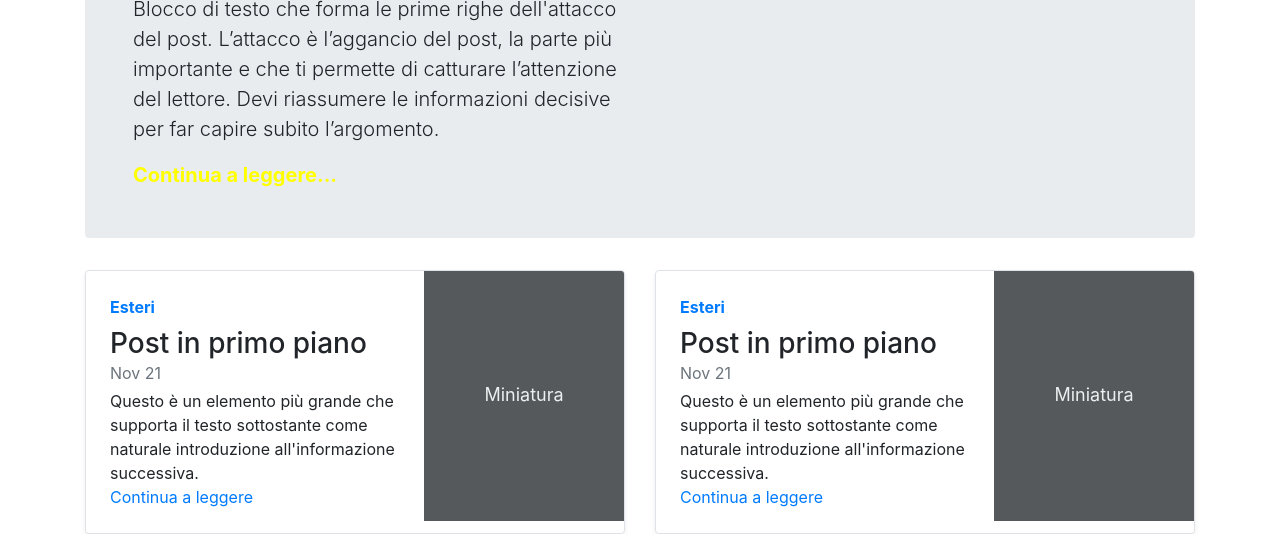
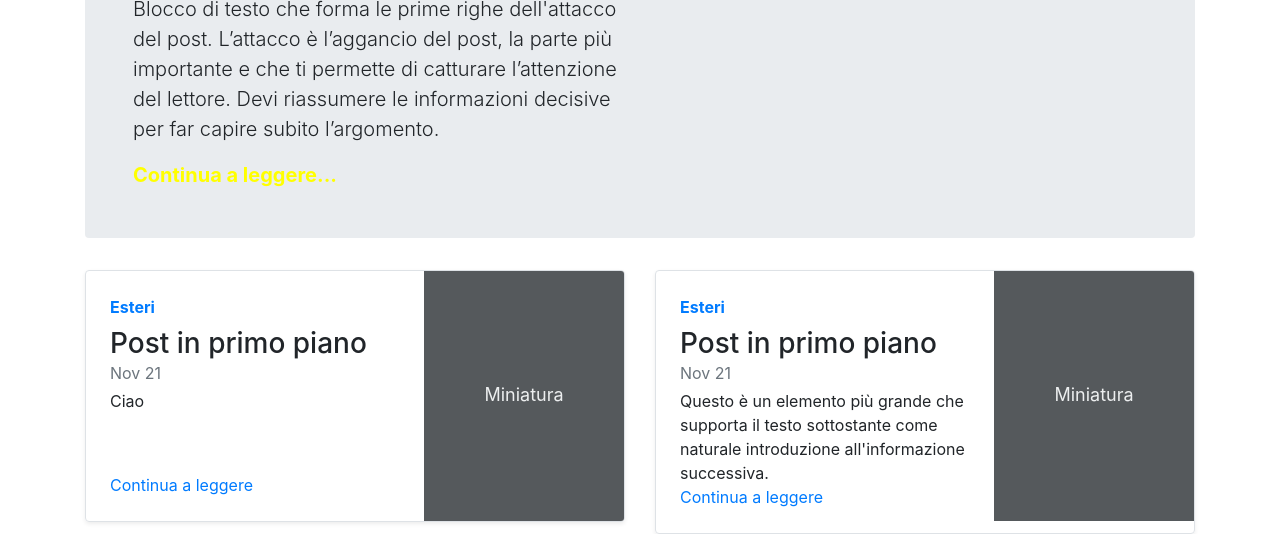
Before and after one commit to LoZioSpada/Advanced-CSS, a plain HTML site: page index.html in a window 1280 px wide. Shown: the part 299-833 px from the top of the page. Drawn offline with nearby package versions, Linux system fonts and the light colour scheme.

Commit message:
Advanced CSS
- Effettuato alcune modifiche per il comportamento nel browser;

```diff
--- a/index.html
+++ b/index.html
@@ -118,8 +118,9 @@ Per testare i Selettori CSS puoi cambiare all'elemento che stai cercando di sele
                         <h3 class="mb-0">Post in primo piano</h3>
                         <div class="mb-1 text-muted">Nov 21</div>
                         <p class="card-text mb-auto">
-                            Questo è un elemento più grande che supporta il testo sottostante come naturale introduzione
-                            all'informazione successiva.
+                            Ciao
+                            <!-- Questo è un elemento più grande che supporta il testo sottostante come naturale introduzione
+                            all'informazione successiva. --> <!-- commentato per vedere comportamento nel browser -->
                         </p>
                         <a href="#" class="stretched-link">Continua a leggere</a>
                     </div>
--- a/script.js
+++ b/script.js
@@ -6,7 +6,8 @@ window.onload = function(){
     for(let link of document.querySelectorAll('.stretched-link')){
         link.onclick = function(event){
             event.preventDefault()
-            event.target.closest('.col-md-6').remove();
+            // event.target.closest('.col-md-6').remove();
+            event.target.closest('.col-md-6').style.visibility = "hidden";
         }
     }
 
```
